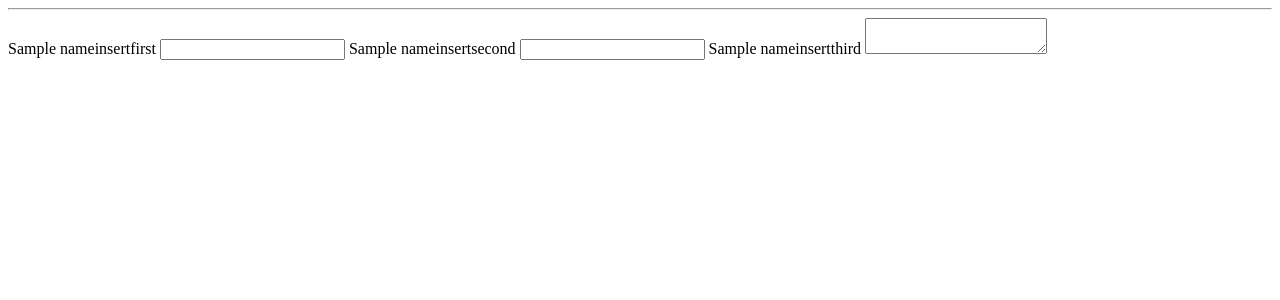
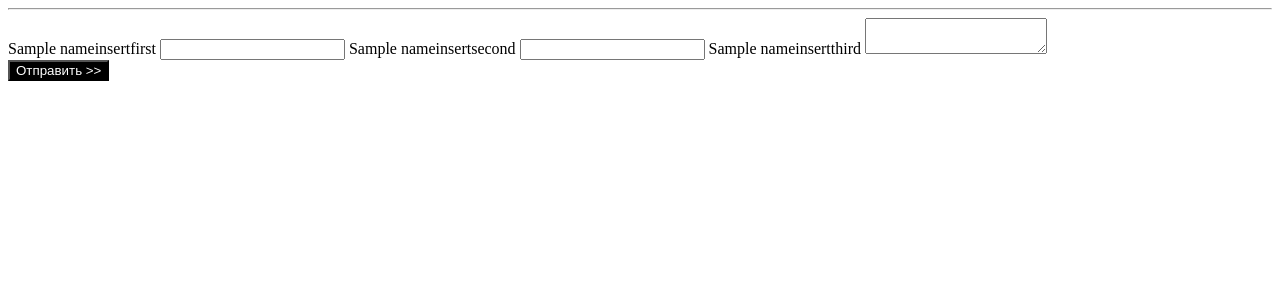
Before and after one commit to razumovr/deliveryclub, a Django app: template Utmmetka/templates/hr/pagenext.html in a window 1280 px wide. Shown: the top 300 px of the page. Run offline with Django 3.2, Linux system fonts and the light colour scheme; the template is opened without the code that fills it: most values are stand-ins (such as "Sample title", 1, 10 or a date in 2020); form fields are guessed from the names that the template uses.

Commit message:
Update pagenext.html

```diff
--- a/Utmmetka/templates/hr/pagenext.html
+++ b/Utmmetka/templates/hr/pagenext.html
@@ -43,7 +43,11 @@
 
 
 
+         <div class="t-form__submit">
+                    <button type="submit" class="t-submit" style="color:#ffffff;background-color:#000000;">Отправить &gt;&gt;</button>
+                </div>
 
+            </div>
 
 
 
```
